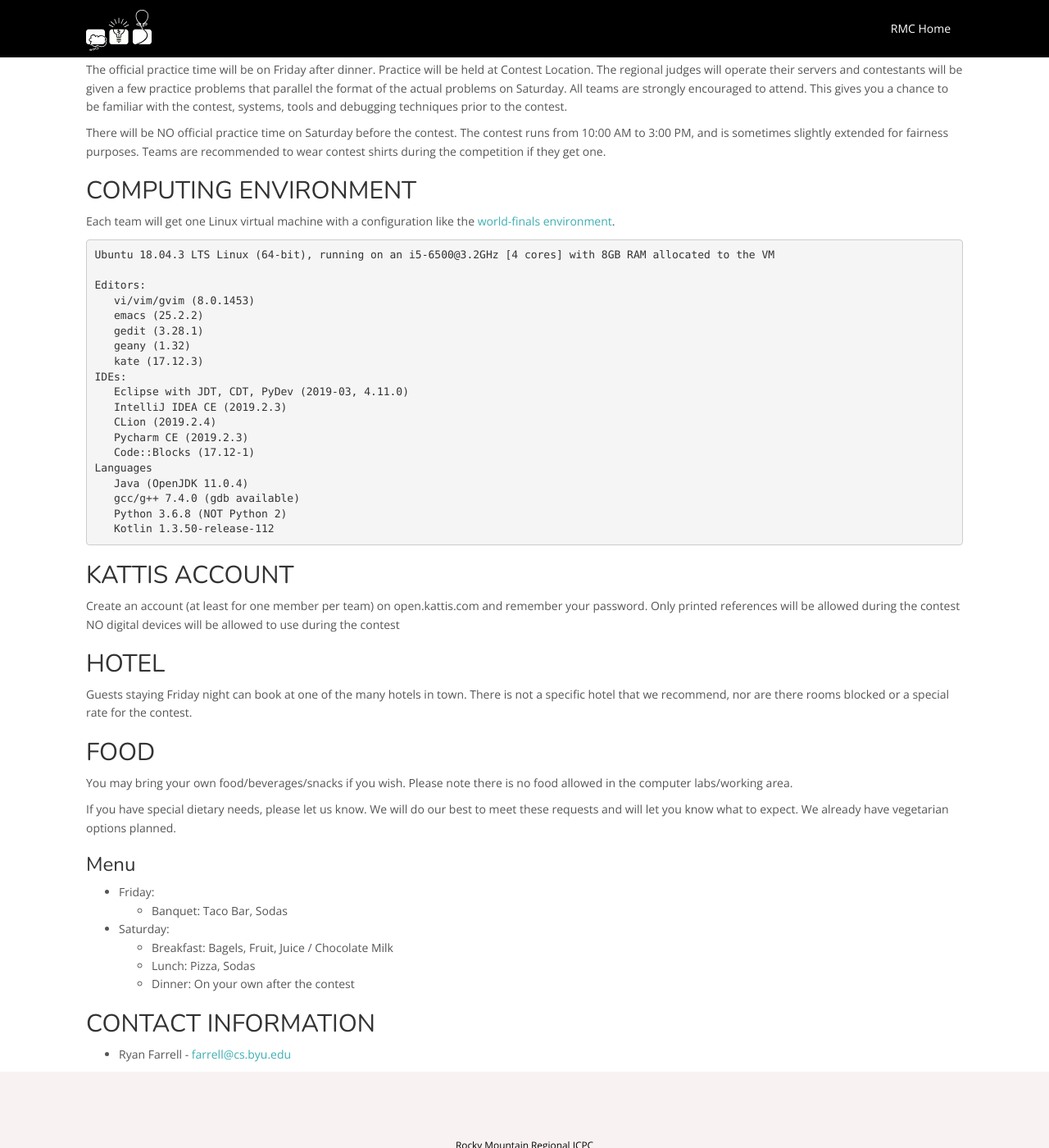
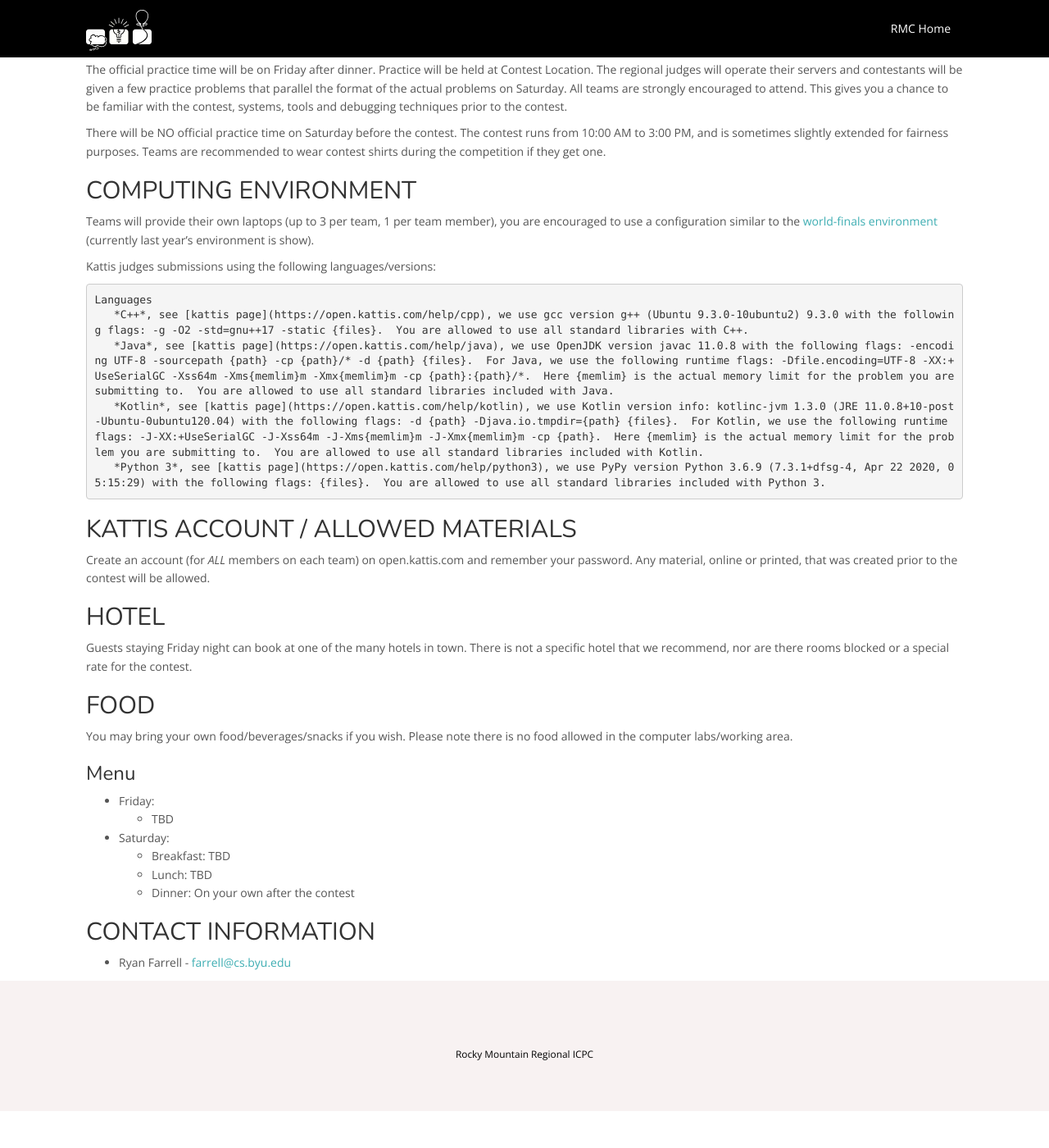
Before and after one commit to icpc/na-rocky-mountain-web, a Jekyll site: the page built from docs/byu/index.md, in a window 1280 px wide and 1400 px high, scrolled down 1133 px. Shown: the whole window at 82% size. Built offline with Jekyll 4.4.1, drawn with Linux system fonts in a browser that asks for light colours; nearby versions of some CDN libraries; our own code applies the rules of GitHub Pages for plain Markdown files; after the commit the page ends 2488 px from its top, so only the background shows below that; some of the changed text lies outside the part shown.

Commit message:
Update index.md

````diff
--- a/docs/byu/index.md
+++ b/docs/byu/index.md
@@ -22,14 +22,14 @@
 
 ## CHECK-IN TIME AND LOCATION
 
-Friday, October 25 from 5:30 - 9:30 PM at the contest location. See above for location and parking.
-Saturday, October 26 from 8:15 - 9:20 AM at the contest location. See above for location and parking.
+Friday, March 11 from 5:30 - 9:30 PM at the contest location. See above for location and parking.
+Saturday, March 12 from 8:15 - 9:20 AM at the contest location. See above for location and parking.
 
 ## CONTEST SCHEDULE
 
-All contest activities will be hosted at contest location. See above for location and parking.
+All contest activities will be hosted at the contest location. See above for location and parking.
 
-## Friday, October 25
+## Friday, March 11
 
 | Time         |     | Activity                |
 | ------------ | --- | ----------------------- |
@@ -56,35 +56,22 @@
 
 ## COMPUTING ENVIRONMENT
 
-Each team will get one Linux virtual machine with a configuration like the [world-finals environment](https://icpc.baylor.edu/worldfinals/programming-environment).
+Teams will provide their own laptops (up to 3 per team, 1 per team member), you are encouraged to use a configuration similar to the [world-finals environment](https://docs.icpc.global/worldfinals-programming-environment/) (currently last year's environment is show).
+
+Kattis judges submissions using the following languages/versions:
 
 ```
-Ubuntu 18.04.3 LTS Linux (64-bit), running on an i5-6500@3.2GHz [4 cores] with 8GB RAM allocated to the VM
-
-Editors:
-   vi/vim/gvim (8.0.1453)
-   emacs (25.2.2)
-   gedit (3.28.1)
-   geany (1.32)
-   kate (17.12.3)
-IDEs:
-   Eclipse with JDT, CDT, PyDev (2019-03, 4.11.0)
-   IntelliJ IDEA CE (2019.2.3)
-   CLion (2019.2.4)
-   Pycharm CE (2019.2.3)
-   Code::Blocks (17.12-1)
 Languages
-   Java (OpenJDK 11.0.4)
-   gcc/g++ 7.4.0 (gdb available)
-   Python 3.6.8 (NOT Python 2)
-   Kotlin 1.3.50-release-112
+   *C++*, see [kattis page](https://open.kattis.com/help/cpp), we use gcc version g++ (Ubuntu 9.3.0-10ubuntu2) 9.3.0 with the following flags: -g -O2 -std=gnu++17 -static {files}.  You are allowed to use all standard libraries with C++.
+   *Java*, see [kattis page](https://open.kattis.com/help/java), we use OpenJDK version javac 11.0.8 with the following flags: -encoding UTF-8 -sourcepath {path} -cp {path}/* -d {path} {files}.  For Java, we use the following runtime flags: -Dfile.encoding=UTF-8 -XX:+UseSerialGC -Xss64m -Xms{memlim}m -Xmx{memlim}m -cp {path}:{path}/*.  Here {memlim} is the actual memory limit for the problem you are submitting to.  You are allowed to use all standard libraries included with Java.
+   *Kotlin*, see [kattis page](https://open.kattis.com/help/kotlin), we use Kotlin version info: kotlinc-jvm 1.3.0 (JRE 11.0.8+10-post-Ubuntu-0ubuntu120.04) with the following flags: -d {path} -Djava.io.tmpdir={path} {files}.  For Kotlin, we use the following runtime flags: -J-XX:+UseSerialGC -J-Xss64m -J-Xms{memlim}m -J-Xmx{memlim}m -cp {path}.  Here {memlim} is the actual memory limit for the problem you are submitting to.  You are allowed to use all standard libraries included with Kotlin.
+   *Python 3*, see [kattis page](https://open.kattis.com/help/python3), we use PyPy version Python 3.6.9 (7.3.1+dfsg-4, Apr 22 2020, 05:15:29) with the following flags: {files}.  You are allowed to use all standard libraries included with Python 3.
 ```
 
-## KATTIS ACCOUNT
+## KATTIS ACCOUNT / ALLOWED MATERIALS
 
-Create an account (at least for one member per team) on open.kattis.com and remember your password.
-Only printed references will be allowed during the contest
-NO digital devices will be allowed to use during the contest
+Create an account (for *ALL* members on each team) on open.kattis.com and remember your password.
+Any material, online or printed, that was created prior to the contest will be allowed.
 
 ## HOTEL
 
@@ -94,15 +81,15 @@
 
 You may bring your own food/beverages/snacks if you wish. Please note there is no food allowed in the computer labs/working area.
 
-If you have special dietary needs, please let us know. We will do our best to meet these requests and will let you know what to expect. We already have vegetarian options planned.
+
 
 ### Menu
 
 - Friday:
-    - Banquet: Taco Bar, Sodas
+    - TBD
 - Saturday:
-    -  Breakfast: Bagels, Fruit, Juice / Chocolate Milk
-    -  Lunch: Pizza, Sodas
+    -  Breakfast: TBD
+    -  Lunch: TBD
     -  Dinner: On your own after the contest
 
 ## CONTACT INFORMATION
````
Also changed, not shown: other parts of docs/byu/index.md (+1 -1 lines).
